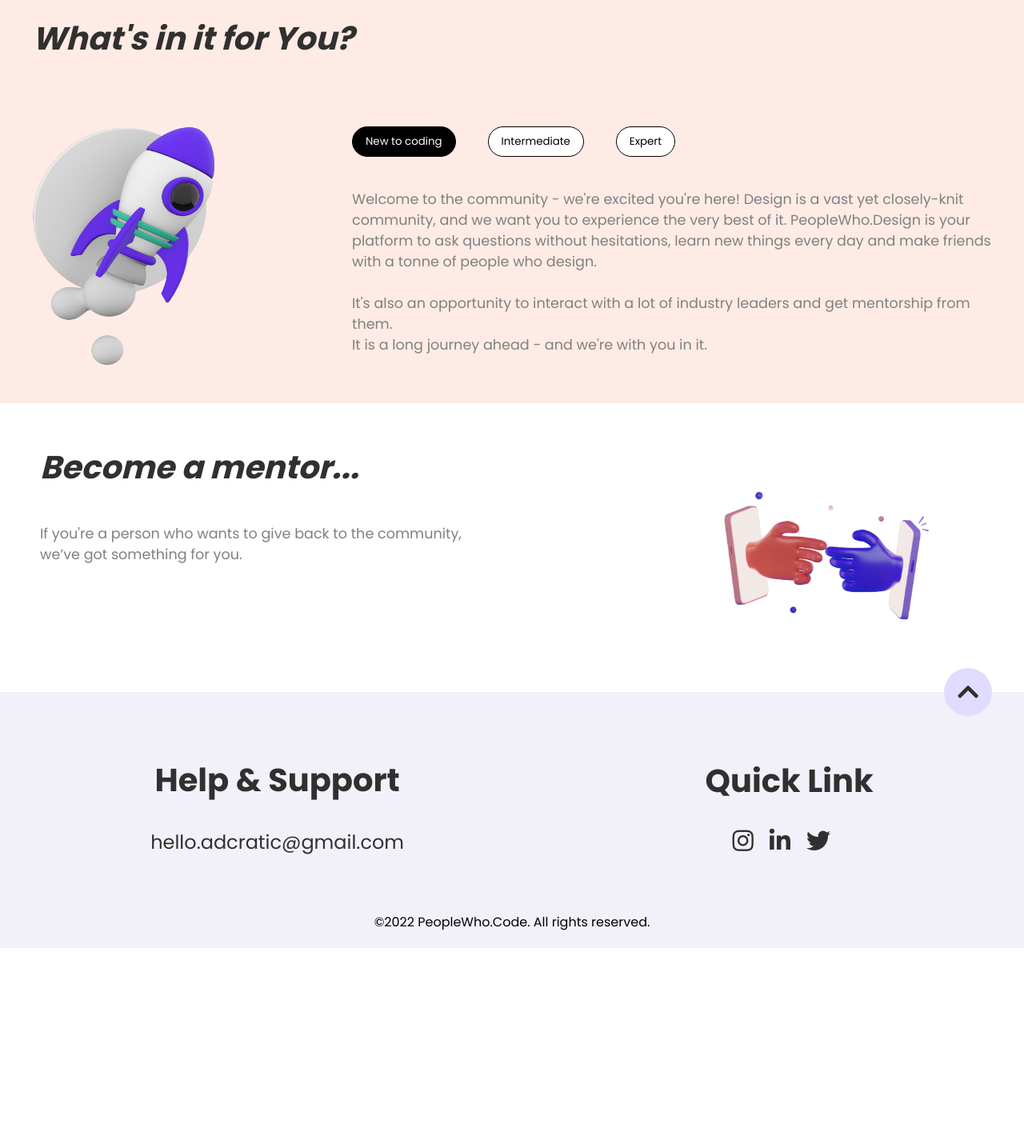
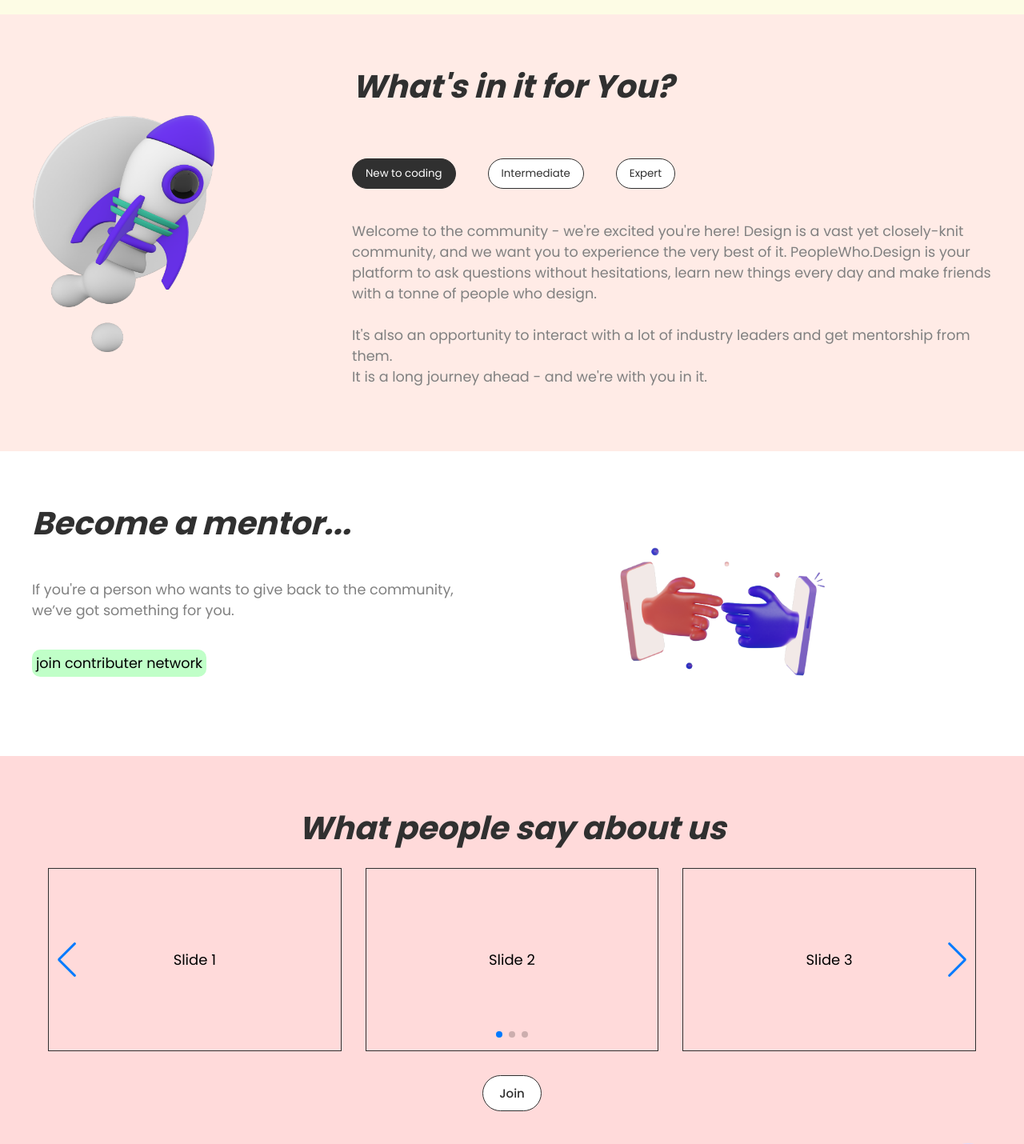
Before and after one commit to Harsh-Manoor/peoplewho.code, a React (Create React App) app: page / in a window 1280 px wide. Shown: the part 1330-2760 px from the top of the page at 80% size. Before the commit the page ends 2515 px from the top, so only its background shows below. Built offline with nearby package versions, Linux system fonts and the light colour scheme.

Commit message:
carousel added

```diff
--- a/package.json
+++ b/package.json
@@ -11,6 +11,7 @@
     "react-dom": "^17.0.2",
     "react-router-dom": "^6.2.1",
     "react-scripts": "5.0.0",
+    "swiper": "^8.0.3",
     "web-vitals": "^2.1.2"
   },
   "scripts": {
--- /dev/null
+++ b/src/components/Carousel/Carousel.css
@@ -0,0 +1,95 @@
+/* p-container */
+
+.p-container{
+    width: 100%;
+    display: flex;
+    justify-content: center;
+    align-items: center;
+    flex-direction: column;
+    background-color: rgb(255, 218, 218);
+    padding: 60px 40px;
+
+}
+
+.p-heading-container{
+    width: 100%;
+    display: flex;
+    justify-content: center;
+    align-items: center;
+}
+
+.p-heading-container h2{
+    font-size: 2.5rem;
+    font-weight: 700;
+    color: #303030;
+    font-style: italic;
+}
+
+.p-list-container{
+    display: flex;
+    width: 100%;
+    justify-content: center;
+    /* background-color: #25D366; */
+    padding: 20px;
+}
+
+.p-join-button{
+    width: 100%;
+    display: flex;
+    justify-content: center;
+    align-items: center;
+    /* background-color: #a0d9ff; */
+    padding: 10px;
+}
+
+.p-join-button button{
+    cursor: pointer;
+    background-color: #ffffff;
+    padding: 10px 20px;
+    font-size: 15px;
+    font-family: 'Poppins', sans-serif;
+    color: #303030;
+    font-weight: 500;
+    border: 1px solid #303030;
+    border-radius: 60px;
+}
+
+.p-join-button button:hover{
+    background-color: #303030;
+    color: #fff;
+    transition: 400ms;
+}
+
+.swiper {
+    width: 100%;
+    height: 100%;
+  }
+
+  .swiper-slide {
+    text-align: center;
+    font-size: 18px;
+    background: transparent;
+    border: #303030 1px solid;
+    padding: 100px 40px;
+
+    /* Center slide text vertically */
+    display: -webkit-box;
+    display: -ms-flexbox;
+    display: -webkit-flex;
+    display: flex;
+    -webkit-box-pack: center;
+    -ms-flex-pack: center;
+    -webkit-justify-content: center;
+    justify-content: center;
+    -webkit-box-align: center;
+    -ms-flex-align: center;
+    -webkit-align-items: center;
+    align-items: center;
+  }
+
+  .swiper-slide img {
+    display: block;
+    width: 100%;
+    height: 100%;
+    object-fit: cover;
+  }
--- /dev/null
+++ b/src/components/Carousel/Carousel.js
@@ -0,0 +1,54 @@
+import "./Carousel.css";
+import React from "react";
+// Import Swiper React components
+import { Swiper, SwiperSlide } from "swiper/react";
+
+// Import Swiper styles
+import "swiper/css";
+import "swiper/css/pagination";
+import "swiper/css/navigation";
+
+import { Pagination, Navigation } from "swiper";
+
+const Carousel =()=>{
+    return(
+        <>
+            <section className="p-container">
+                <div className="p-heading-container">
+                    <h2>What people say about us</h2>
+                </div>
+                <div className="p-list-container">
+                    <Swiper
+                        slidesPerView={3}
+                        spaceBetween={30}
+                        slidesPerGroup={3}
+                        loop={true}
+                        loopFillGroupWithBlank={true}
+                        pagination={{
+                        clickable: true,
+                        }}
+                        navigation={true}
+                        modules={[Pagination, Navigation]}
+                        className="mySwiper"
+                    >
+                        <SwiperSlide>Slide 1</SwiperSlide>
+                        <SwiperSlide>Slide 2</SwiperSlide>
+                        <SwiperSlide>Slide 3</SwiperSlide>
+                        <SwiperSlide>Slide 4</SwiperSlide>
+                        <SwiperSlide>Slide 5</SwiperSlide>
+                        <SwiperSlide>Slide 6</SwiperSlide>
+                        <SwiperSlide>Slide 7</SwiperSlide>
+                        <SwiperSlide>Slide 8</SwiperSlide>
+                        <SwiperSlide>Slide 9</SwiperSlide>
+                    </Swiper>
+
+                </div>
+                <div className="p-join-button">
+                    <button>Join</button>
+                </div>
+            </section>
+        </>
+    )
+}
+
+export default Carousel;
--- /dev/null
+++ b/src/components/Carousel/CarouselData.js
@@ -0,0 +1,5 @@
+export const CarouselData = [
+    {
+        id: 1
+    }
+]
--- a/src/components/Footer/Footer.css
+++ b/src/components/Footer/Footer.css
@@ -21,9 +21,8 @@
 
 .footer-mail-container{
     display: flex;
-    justify-content: center;
+    justify-content: flex-start;
     flex-direction: column;
-    align-items: center;
     padding: 20px;
 }
 
@@ -35,7 +34,7 @@
 }
 
 .footer-mail-container p{
-    font-size: 1.5rem;
+    font-size: 1.4rem;
     color: #303030;
     cursor: pointer;
 }
@@ -46,7 +45,6 @@
     display: flex;
     justify-content: center;
     flex-direction: column;
-    align-items: center;
     padding: 20px;
 }
 
--- a/src/components/HeroSection/HeroSection.css
+++ b/src/components/HeroSection/HeroSection.css
@@ -1,3 +1,11 @@
+mark{
+    background-color:#c0ffc8;
+    border-radius:10px;
+    padding: 5px;
+
+}
+
+
 .heroSection{
     display: flex;
     justify-content: center;
@@ -6,7 +14,7 @@
     width: 100%;
     height: 100vh;
     padding: 0px 40px 40px;
-    background: linear-gradient(220deg, rgba(255,255,255,1) 0%, rgba(255,255,255,0.0033147047881653124) 72%, rgba(0,212,255,0.350653640362395) 100%);
+    background: linear-gradient(225deg, rgba(255,255,255,1) 0%, rgba(255,255,255,0.0033147047881653124) 70%, rgba(0,212,255,0.350653640362395) 100%);
 }
 
 .heroSectionImage{
@@ -74,7 +82,7 @@
     align-items: center;
     flex-direction: column;
     background-color: #FDFCE5;
-    padding: 40px;
+    padding: 60px 40px;
 }
 
 .community-section-heading{
@@ -125,7 +133,7 @@
     align-items: center;
     background-color: #ffebe6;
     flex-direction: column;
-    padding: 40px;
+    padding: 60px 40px;
 }
 
 .experience-section-heading{
@@ -133,7 +141,7 @@
     display: flex;
     justify-content: flex-start;
     align-items: center;
-    margin-bottom: 50px;
+    margin-bottom: 30px;
 }
 
 .experience-section-heading h2{
@@ -153,6 +161,8 @@
 
 .experience-section-image{
     flex: 1;
+    display: flex;
+    align-items: center ;
 }
 
 .experience-section-image img{
@@ -172,7 +182,7 @@
     align-items: center;
     flex-direction: column;
     /* background-color: #ecfeff; */
-    padding: 50px;
+    padding: 60px 40px;
     margin-bottom: 40px;
 }
 
@@ -188,6 +198,11 @@
     font-weight: 700;
     color: #303030;
     font-style: italic;
+}
+
+.mentor-section-p{
+    display: flex;
+    flex-direction: column;
 }
 
 .mentor-section-content{
@@ -223,6 +238,8 @@
     color: #000;
     transition: 400ms;
 }
+
+/* Mobile View */
 
 @media screen and (max-width: 960px){
 
--- a/src/components/HeroSection/HeroSection.js
+++ b/src/components/HeroSection/HeroSection.js
@@ -1,6 +1,7 @@
 import React from 'react'
 import "./HeroSection.css"
 import Tabs from "../Tabs/Tabs"
+import Carousel from '../Carousel/Carousel'
 
 const HeroSection = () => {
 
@@ -10,9 +11,9 @@ const HeroSection = () => {
         document.querySelector(".heroSectionImage").style.transform = `translate(${x}px, ${y}px)`;
     }
 
-    // const openLink = ()=>{
-    //     window.open("https://www.adcratic.com")
-    // }
+    const openLink = ()=>{
+        window.open("https://www.adcratic.com")
+    }
 
     return (
         <>
@@ -23,9 +24,9 @@ const HeroSection = () => {
                 </div>
                 <div className='heroSectionText'>
                     <h2>The Coding Community</h2>
-                    <div className="w-node" onClick={()=> window.open("https://wa.me/8872922886")}>
+                    <div className="w-node" onClick={()=> window.open("https://vectorzz.typeform.com/peoplewhocode")}>
                         <i class="fab fa-whatsapp whatsappIcon"></i>
-                        <p>let's start talking</p>
+                        <p><mark>let's start talking</mark></p>
                         <i class="fas fa-arrow-right arrowIcon"></i>
                     </div>
                 </div>
@@ -48,15 +49,14 @@ const HeroSection = () => {
 
             {/* Experience section */}
             <section className="experience-section">
-                <div className="experience-section-heading">
-                    <h2>What's in it for You?</h2>
-                </div>
-
                 <div className="experience-section-content">
                     <div className="experience-section-image">
                         <img src="images/rocket.png" alt="rocketImage"/>
                     </div>
                     <div className="experience-tab-section">
+                        <div className="experience-section-heading">
+                            <h2>What's in it for You?</h2>
+                        </div>
                         <Tabs />
                     </div>
                 </div>
@@ -68,14 +68,18 @@ const HeroSection = () => {
                     <h2>Become a mentor...</h2>
                 </div>
                 <div className='mentor-section-content'>
-                    <p>If you're a person who wants to give back to the community,<br/> we’ve got something for you.</p>
-                    {/* <p className="contributer-link" onClick={openLink}>join contributer network</p> */}
+                    <div className='mentor-section-p'>
+                        <p>If you're a person who wants to give back to the community,<br/> we’ve got something for you.</p>
+                        <p className="contributer-link" onClick={openLink}><mark>join contributer network</mark></p>
+                    </div>
                     <div className='mentor-image'>
                         <img src="images/mentor.png" alt="communityImage"/>
                     </div>
                 </div>
             </section>
 
+            {/* partner container */}
+            <Carousel />
         </>
     )
 }
--- a/src/components/Navbar/Navbar.css
+++ b/src/components/Navbar/Navbar.css
@@ -80,7 +80,7 @@
   }
 
   .fa-bars {
-    color: rgb(107, 27, 255);
+    color: #303030;
   }
 
   .nav-links-mobile {
--- a/src/components/Tabs/Tabs.css
+++ b/src/components/Tabs/Tabs.css
@@ -28,8 +28,8 @@
 
 .tabs{
     background-color: #fff;
-    color: #000;
-    border: 1px solid rgb(0, 0, 0);
+    color: #303030;
+    border: 1px solid #303030;
     padding: 0.5rem 1rem;
     border-radius: 50px;
     cursor: pointer;
@@ -39,7 +39,7 @@
 
 
 .active-tabs  {
-    background-color: #000;
+    background-color: #303030;
     color: #fff;
     transition: 300ms;
 }
```
Also changed, not shown: 1 other file (tests, documents, lock files or other folders).
